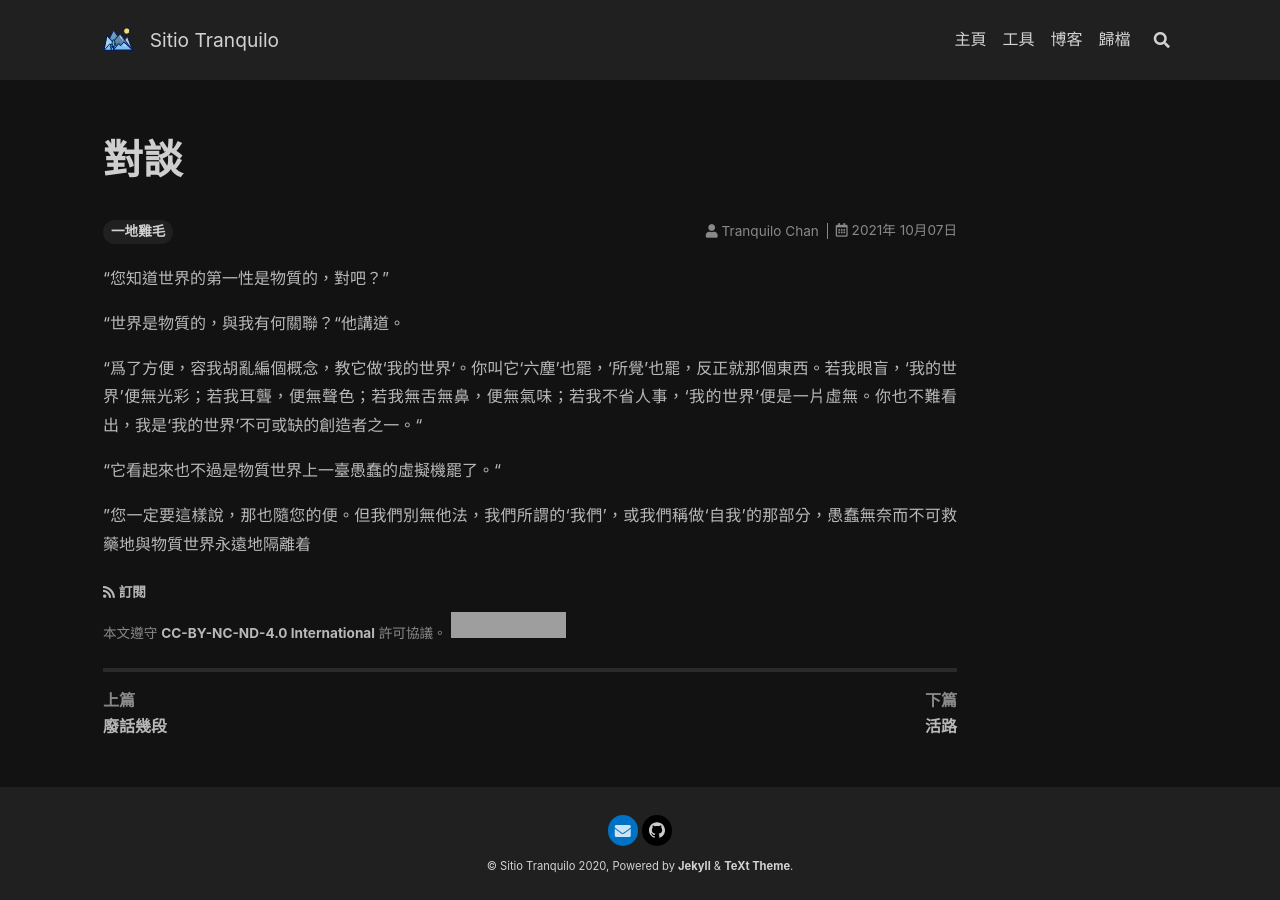
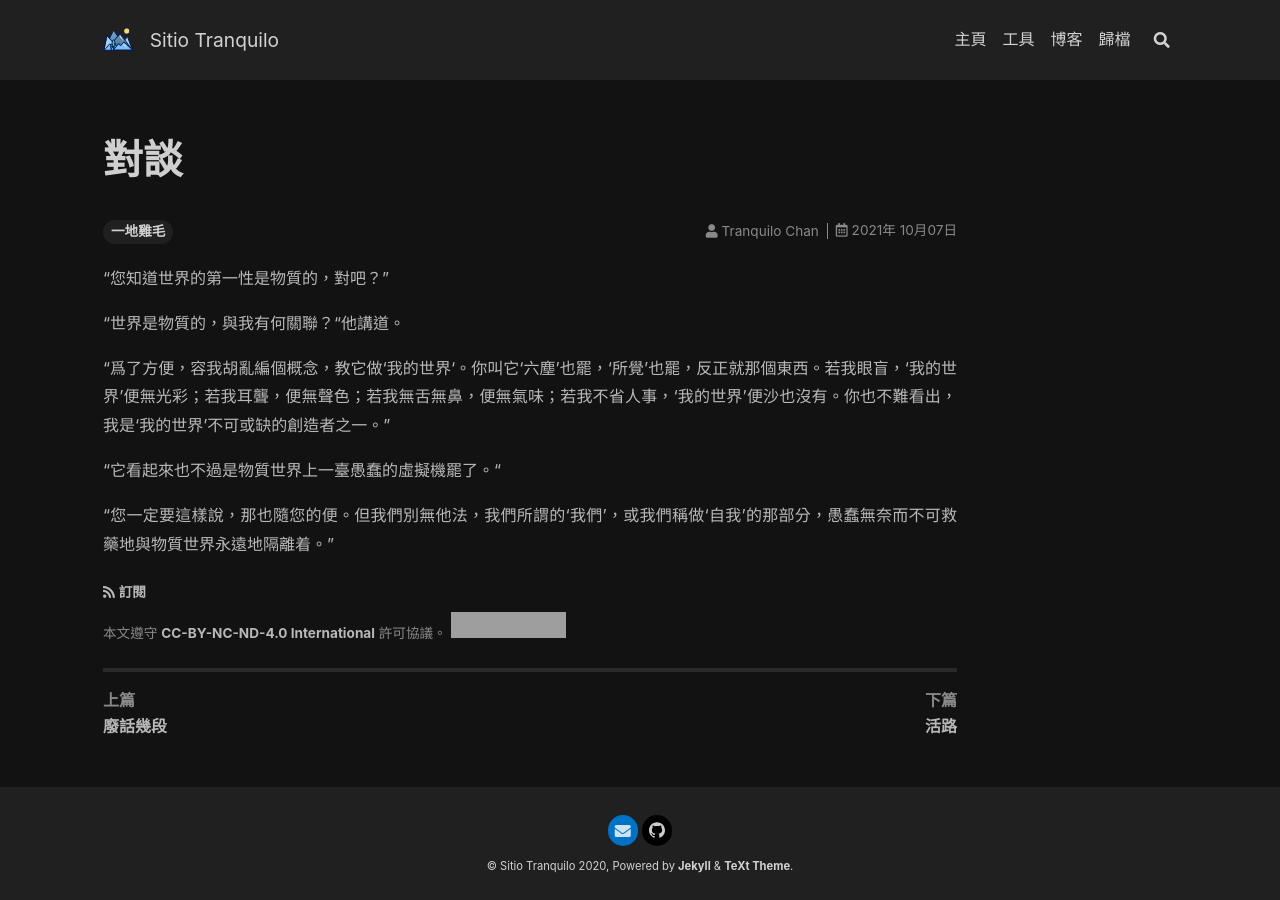
Before and after one commit to tttranquilooo/blog, a Jekyll site: the page built from _posts/2021-10-07-dialogue.md, in a window 1280 px wide. Built offline with Jekyll 4.4.1, drawn with Linux system fonts in a browser that asks for light colours; nearby versions of some CDN libraries; comment, search, counter and statistics services are not loaded; grey boxes are pictures that could not be loaded.

Commit message:
update posts

```diff
--- a/_posts/2021-10-07-dialogue.md
+++ b/_posts/2021-10-07-dialogue.md
@@ -10,8 +10,8 @@ key: 20211007
 
 “世界是物質的，與我有何關聯？“他講道。
 
-“爲了方便，容我胡亂編個概念，教它做‘我的世界‘。你叫它‘六塵’也罷，‘所覺’也罷，反正就那個東西。若我眼盲，‘我的世界’便無光彩；若我耳聾，便無聲色；若我無舌無鼻，便無氣味；若我不省人事，‘我的世界’便是一片虛無。你也不難看出，我是‘我的世界’不可或缺的創造者之一。“
+“爲了方便，容我胡亂編個概念，教它做‘我的世界‘。你叫它‘六塵’也罷，‘所覺’也罷，反正就那個東西。若我眼盲，‘我的世界’便無光彩；若我耳聾，便無聲色；若我無舌無鼻，便無氣味；若我不省人事，‘我的世界’便沙也沒有。你也不難看出，我是‘我的世界’不可或缺的創造者之一。”
 
 “它看起來也不過是物質世界上一臺愚蠢的虛擬機罷了。“
 
-”您一定要這樣說，那也隨您的便。但我們別無他法，我們所謂的‘我們’，或我們稱做‘自我’的那部分，愚蠢無奈而不可救藥地與物質世界永遠地隔離着
+“您一定要這樣說，那也隨您的便。但我們別無他法，我們所謂的‘我們’，或我們稱做‘自我’的那部分，愚蠢無奈而不可救藥地與物質世界永遠地隔離着。”
```
Also changed, not shown: _posts/.2021-11-24-she.md (deleted, +0 -9 lines), _posts/2022-05-14-shut.md (added, +13 -0 lines).
